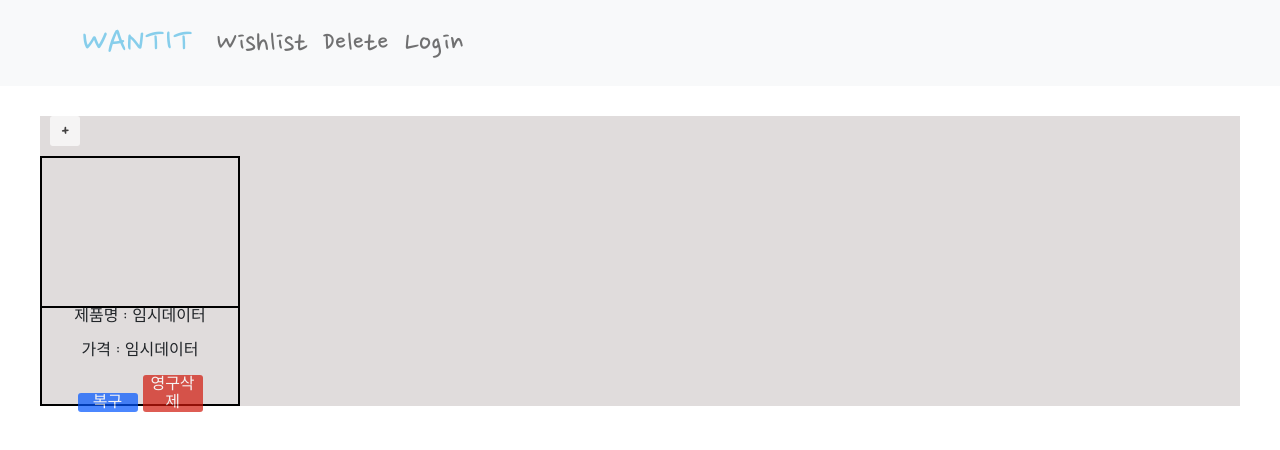
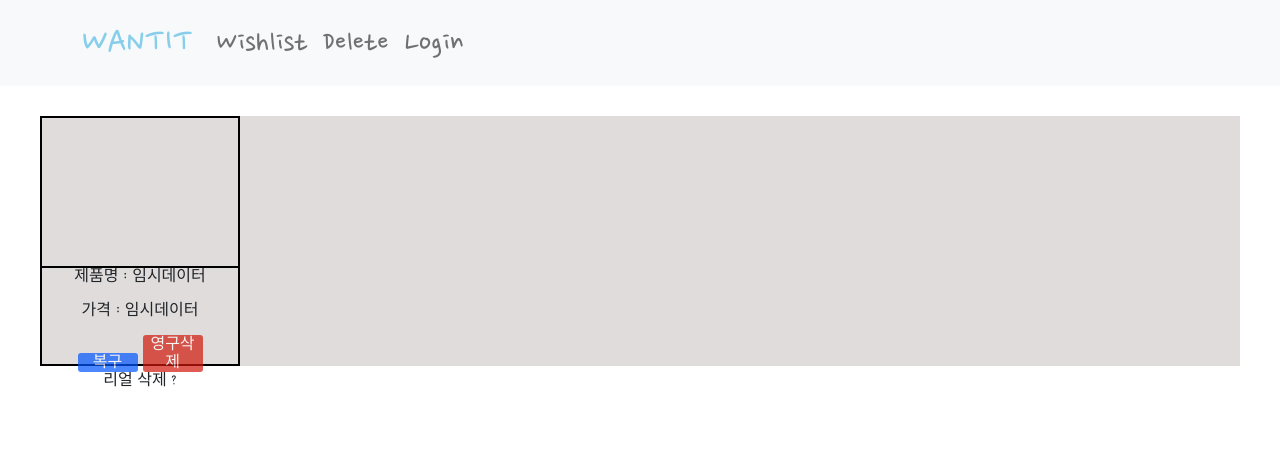
Before and after one commit to JYeonDev/want-it-wishlist-app-, a React (Create React App) app: page /delete in a window 1280 px wide. Both pictures are taken after a click on the button "복구". Shown: the top 450 px of the page. Built offline with nearby package versions, Linux system fonts and the light colour scheme.

Commit message:
wishlist app

```diff
--- a/src/components/delete.js
+++ b/src/components/delete.js
@@ -2,11 +2,15 @@ import { useState } from "react";
 
 function Delete() {
   let [data, setData] = useState(["임시데이터"]);
+  let [repair, setRepair] = useState(false);
+
+  function rep() {
+    setRepair(true);
+  }
 
   return (
     <>
       <div className="wishlist category" style={{ marginTop: "30px" }}>
-        <button className="category-plus">+</button>
         <div className="card-container">
           <div className="card-img">
             <img></img>
@@ -15,8 +19,11 @@ function Delete() {
             <p>제품명 : {data[0]}</p>
             <p>가격 : {data[0]}</p>
             <div className="card-href">
-              <button className="blue-button">복구</button>
+              <button className="blue-button" onClick={rep}>
+                복구
+              </button>
               <button className="red-button">영구삭제</button>
+              {repair === true ? <div>리얼 삭제 ?</div> : null}
             </div>
           </div>
         </div>
```
